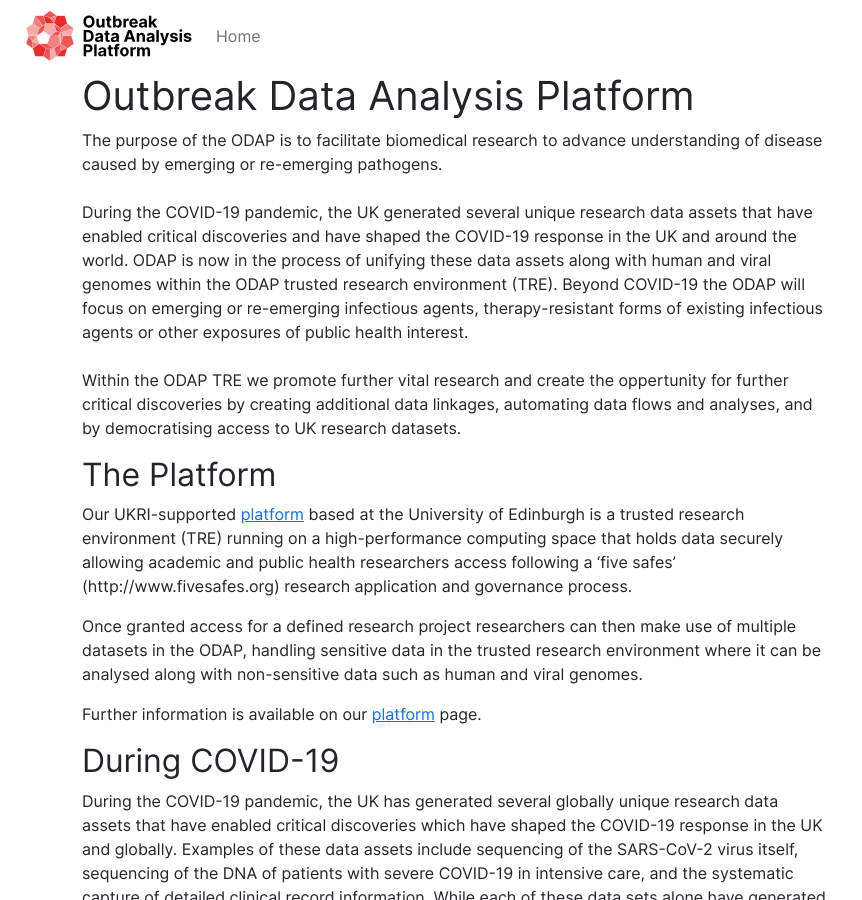
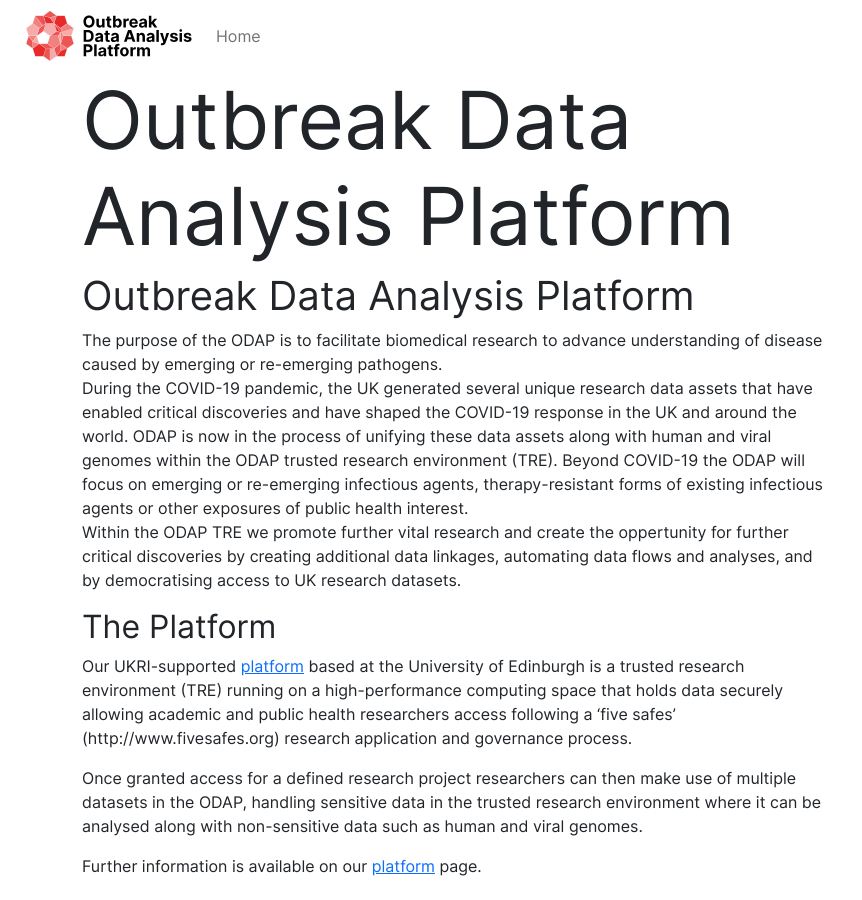
Before and after one commit to joliverodap/odap-bootstrap, a Jekyll site: the page built from index.md, in a window 1280 px wide and 900 px high. Shown: the whole window, without its empty margins (0-862 px from the left). Built offline with Jekyll 4.4.1, drawn with Linux system fonts in a browser that asks for light colours.

Commit message:
bootstrap heading test

```diff
--- a/index.md
+++ b/index.md
@@ -3,14 +3,12 @@ layout: default
 title: "Outbreak Data Analysis Platform"
 ---
 
+<h1 class="display-1">Outbreak Data Analysis Platform</h1>
+
 # Outbreak Data Analysis Platform
 
 The purpose of the ODAP is to facilitate biomedical research to advance understanding of disease caused by emerging or re-emerging pathogens.
-<br />
-<br />
 During the COVID-19 pandemic, the UK generated several unique research data assets that have enabled critical discoveries and have shaped the COVID-19 response in the UK and around the world. ODAP is now in the process of unifying these data assets along with human and viral genomes within the ODAP trusted research environment (TRE). Beyond COVID-19 the ODAP will focus on emerging or re-emerging infectious agents, therapy-resistant forms of existing infectious agents or other exposures of public health interest.
-<br />
-<br />
 Within the ODAP TRE we promote further vital research and create the oppertunity for further critical discoveries by creating additional data linkages, automating data flows and analyses, and by democratising access to UK research datasets.
 
 ## The Platform
```
